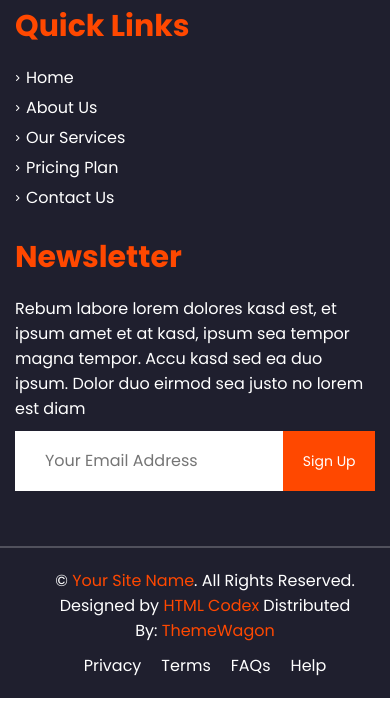
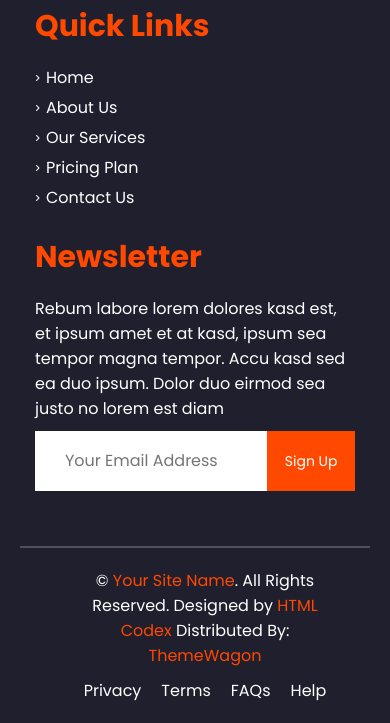
Before and after one commit to flaviare1s/faster-landing-page, a website: page index.html in a window 390 px wide. Shown: the part 4752-5475 px from the top of the page. Before the commit the page ends 5450 px from the top, so only its background shows below. Drawn offline with Linux system fonts and the light colour scheme.

Commit message:
style: ajusta footer

```diff
--- a/css/mobile.css
+++ b/css/mobile.css
@@ -54,6 +54,10 @@
     gap: 40px;
   }
 
+  #footer {
+    padding: 0 20px;
+  }
+
   .footer-grid {
     grid-template-columns: 1fr;
     padding: 40px 15px;
--- a/css/style.css
+++ b/css/style.css
@@ -531,6 +531,7 @@ article.preco {
   background-color: var(--dark);
   color: white;
   font-size: 16px;
+  width: 100vw;
 }
 
 .footer-title {
```
